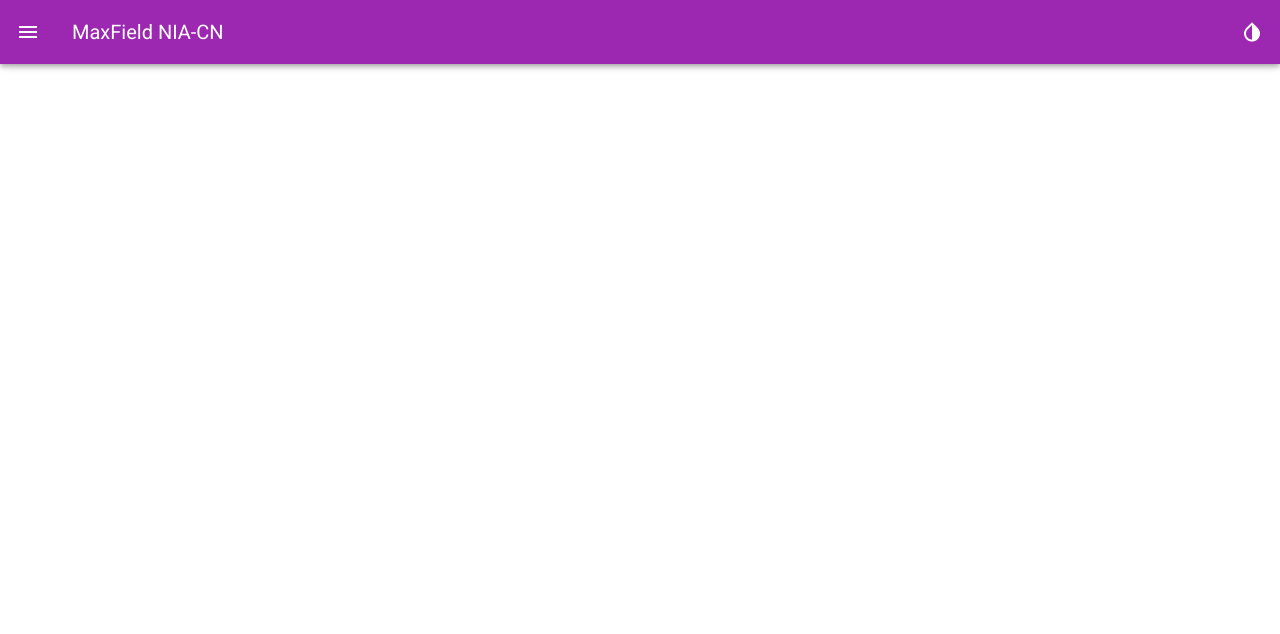
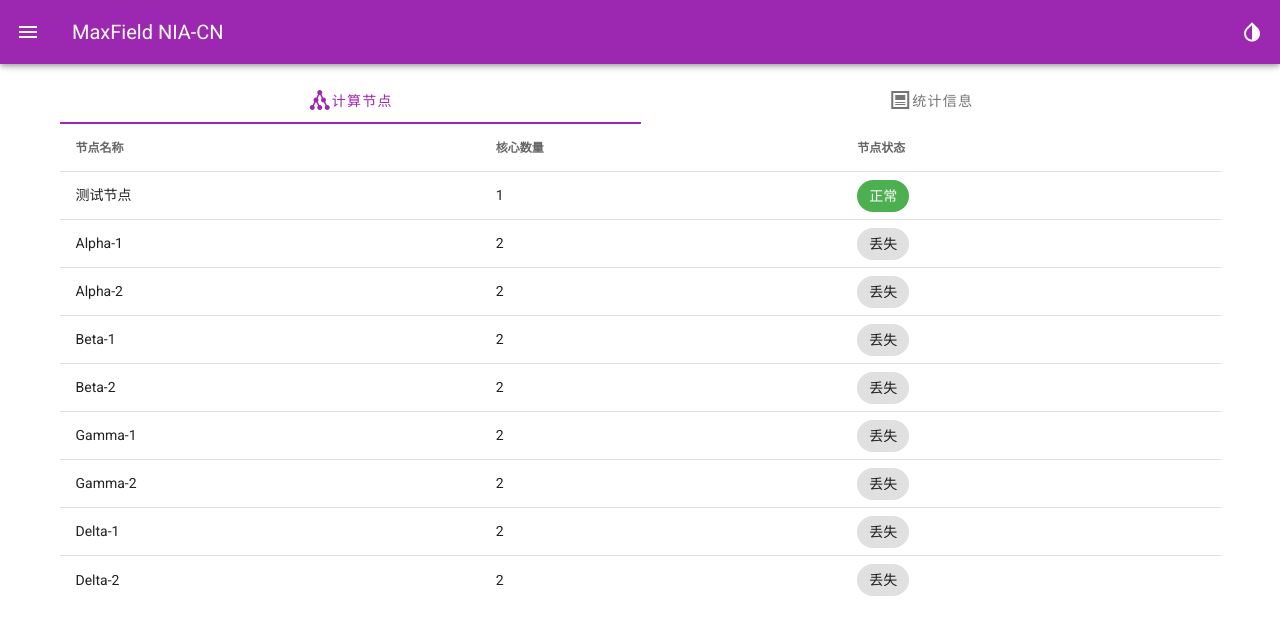
Before and after one commit to UESTC-Ingress/maxfield-frontend, a Vue app: page /stats in a window 1280 px wide. Shown: the top 634 px of the page. Built offline with nearby package versions, Linux system fonts and the light colour scheme; no server answers; what vue-recaptcha-v3 would draw is missing.

Commit message:
Add info.

```diff
--- a/src/assets/nodelist.json
+++ b/src/assets/nodelist.json
@@ -1,38 +1,47 @@
 {
   "test": {
     "name": "测试节点",
+    "cores": 1,
     "endpoint": "http://127.0.0.1:1331"
   },
   "Alpha-1": {
     "name": "Alpha-1",
+    "cores": 2,
     "endpoint": "https://worker-1-alpha-stevecharlesyang.cloud.okteto.net"
   },
   "Alpha-2": {
     "name": "Alpha-2",
+    "cores": 2,
     "endpoint": "https://worker-2-alpha-stevecharlesyang.cloud.okteto.net"
   },
   "Beta-1": {
     "name": "Beta-1",
+    "cores": 2,
     "endpoint": "https://worker-1-beta-stevecharlesyang.cloud.okteto.net"
   },
   "Beta-2": {
     "name": "Beta-2",
+    "cores": 2,
     "endpoint": "https://worker-2-beta-stevecharlesyang.cloud.okteto.net"
   },
   "Gamma-1": {
     "name": "Gamma-1",
+    "cores": 2,
     "endpoint": "https://worker-1-gamma-mrpeterjin.cloud.okteto.net"
   },
   "Gamma-2": {
     "name": "Gamma-2",
+    "cores": 2,
     "endpoint": "https://worker-2-gamma-mrpeterjin.cloud.okteto.net"
   },
   "Delta-1": {
     "name": "Delta-1",
+    "cores": 2,
     "endpoint": "https://worker-1-delta-mrpeterjin.cloud.okteto.net"
   },
   "Delta-2": {
     "name": "Delta-2",
+    "cores": 2,
     "endpoint": "https://worker-2-delta-mrpeterjin.cloud.okteto.net"
   }
 }
--- a/src/components/layout/NavDrawer.vue
+++ b/src/components/layout/NavDrawer.vue
@@ -6,7 +6,7 @@
           MaxField
         </v-list-item-title>
         <v-list-item-subtitle>
-          Powered by NIA-CN
+          Powered by NIACNET
         </v-list-item-subtitle>
       </v-list-item-content>
     </v-list-item>
@@ -38,19 +38,19 @@
           <v-list-item-title>查询</v-list-item-title>
         </v-list-item-content>
       </v-list-item>
-      <v-list-item link disabled>
+      <v-list-item to="/stats">
         <v-list-item-icon>
-          <v-icon>mdi-cog-outline</v-icon>
+          <v-icon>mdi-information</v-icon>
         </v-list-item-icon>
         <v-list-item-content>
-          <v-list-item-title>设置 (未完工)</v-list-item-title>
+          <v-list-item-title>统计 (未完工)</v-list-item-title>
         </v-list-item-content>
       </v-list-item>
     </v-list>
 
     <template v-slot:append>
       <v-footer>
-        <span class="font-weight-light">Niantic Project China</span>
+        <span class="font-weight-light">NIACNET 高性能计算中心</span>
         <v-spacer />
         <AboutView />
       </v-footer>
--- a/src/components/modal/AboutView.vue
+++ b/src/components/modal/AboutView.vue
@@ -15,7 +15,7 @@
           Niantic CN Version Frontend v0.3
         </v-card-subtitle>
 
-        本前端程序由 NIA-CN 高性能实验室维护，使用 GPLv3 方式授权。
+        本前端程序由 NIACNET 高性能实验室维护，使用 GPLv3 方式授权。
       </v-card-text>
 
       <v-divider></v-divider>
--- a/src/components/modal/SubmitSucPrompt.vue
+++ b/src/components/modal/SubmitSucPrompt.vue
@@ -11,7 +11,9 @@
       <v-card-text>
         您的任务编号为: <code>{{ task.taskid }}</code
         ><br />
-        它将保存在您的浏览器缓存中，您可以随时<router-link to="/list"
+        它将保存在您的浏览器缓存中，您可以随时<router-link
+          to="/list"
+          @click="dialog = false"
           >查看进度</router-link
         >。
         <br />
--- a/src/router/index.js
+++ b/src/router/index.js
@@ -4,6 +4,7 @@ import Home from "../views/Home.vue";
 import Submit from "../views/Submit.vue";
 import List from "../views/List.vue";
 import Info from "../views/Info.vue";
+import Stats from "../views/Stats.vue";
 
 Vue.use(VueRouter);
 
@@ -27,6 +28,11 @@ const routes = [
     path: "/info/:workerid/:taskid",
     name: "Info",
     component: Info
+  },
+  {
+    path: "/stats",
+    name: "Stats",
+    component: Stats
   }
 ];
 
--- /dev/null
+++ b/src/views/Stats.vue
@@ -0,0 +1,68 @@
+<template>
+  <v-container>
+    <v-tabs grow :show-arrows="false" centered>
+      <v-tab>
+        <v-icon>mdi-graph</v-icon>
+        计算节点
+      </v-tab>
+      <v-tab>
+        <v-icon>mdi-post-outline</v-icon>
+        统计信息
+      </v-tab>
+      <v-tab-item>
+        <v-simple-table>
+          <thead>
+            <tr>
+              <th class="text-left">节点名称</th>
+              <th class="text-left">核心数量</th>
+              <th class="text-left">节点状态</th>
+            </tr>
+          </thead>
+          <tbody>
+            <tr v-for="node in nodearray" :key="node[0]">
+              <td>{{ node[1].name }}</td>
+              <td>{{ node[1].cores }}</td>
+              <td>
+                <v-chip :class="node[1].status ? 'success' : 'failed'">{{
+                  node[1].status ? "正常" : "丢失"
+                }}</v-chip>
+              </td>
+            </tr>
+          </tbody>
+        </v-simple-table>
+      </v-tab-item>
+      <v-tab-item> </v-tab-item>
+    </v-tabs>
+  </v-container>
+</template>
+<script>
+import nodelist from "@/assets/nodelist.json";
+
+export default {
+  data: () => ({
+    nodelist: nodelist,
+    nodearray: []
+  }),
+  methods: {
+    refreshData: function() {
+      Object.entries(this.nodelist).forEach(nodeitem => {
+        this.axios
+          .get(nodeitem[1].endpoint)
+          .then(res => {
+            if (res.status === 200) this.nodelist[nodeitem[0]].status = true;
+            else this.nodelist[nodeitem[0]].status = false;
+          })
+          .catch(() => {
+            this.nodelist[nodeitem[0]].status = false;
+          })
+          .finally(() => {
+            this.nodearray = Object.entries(this.nodelist);
+          });
+      });
+    }
+  },
+  mounted() {
+    this.refreshData();
+  }
+};
+</script>
--- a/src/views/Submit.vue
+++ b/src/views/Submit.vue
@@ -1,11 +1,45 @@
 <template>
   <v-container>
     <v-card>
-      <v-card-title>提交MaxField请求</v-card-title>
+      <v-card-title>提交 MaxField 请求</v-card-title>
       <v-divider />
       <v-card-text>
         <v-form ref="form">
-          <v-subheader>MaxField信息</v-subheader>
+          <v-subheader
+            >MaxField 信息
+            <v-dialog v-model="helper_portals" max-width="560">
+              <template v-slot:activator="{ on }">
+                <v-icon small v-on="on">mdi-help-circle</v-icon>
+              </template>
+              <v-card>
+                <v-card-title class="headline"
+                  >如何填写 Portal 列表？</v-card-title
+                >
+                <v-card-text>
+                  <p>
+                    1. 在 Intel 中找到 Portal<br />
+                    2. 点击 Portal，一个信息界面将会出现<br />
+                    3. 点击 Intel 右上角的 Link 按钮<br />
+                    4. 复制它的链接，将其粘贴到列表内<br />
+                  </p>
+                  <p>
+                    格式为: <code>Portal 名; Intel 链接</code> <br />
+                    亦支持:
+                    <code
+                      >Portal 名; Intel 链接; Key数量; SBUL(指使用SBUL)</code
+                    >
+                  </p>
+                </v-card-text>
+                <v-card-actions>
+                  <v-spacer></v-spacer>
+                  <v-btn color="primary" text @click="helper_portals = false"
+                    >关闭</v-btn
+                  >
+                </v-card-actions>
+              </v-card>
+            </v-dialog>
+          </v-subheader>
+
           <v-textarea
             auto-grow
             outlined
@@ -18,7 +52,7 @@
                 (v && v.split(/\r\n|\r|\n/).length < 50) ||
                 'Portal数量限制在50个',
               v =>
-                /^([^;]*; https:\/\/intel.ingress.com\/intel\?ll=-?[0-9]*\.[0-9]*,-?[0-9]*\.[0-9]*&z=[0-9]*&pll=-?[0-9]*\.[0-9]*,-?[0-9]*\.[0-9]*\n?){1,50}$/g.test(
+                /^([^;]*; https:\/\/intel.ingress.com\/intel\?ll=-?[0-9]*\.[0-9]*,-?[0-9]*\.[0-9]*&z=[0-9]*&pll=-?[0-9]*\.[0-9]*,-?[0-9]*\.[0-9]*(;[0-9]{1,})?(;SBUL)?\n?){1,50}$/g.test(
                   v
                 ) || '输入内容不合法'
             ]"
@@ -106,6 +140,7 @@ export default {
       "g-recaptcha-response": null
     },
     loading: false,
+    helper_portals: false,
     task: {
       taskid: null,
       submitinqueue: 0
--- a/vue.config.js
+++ b/vue.config.js
@@ -1,6 +1,6 @@
 module.exports = {
   transpileDependencies: ["vuetify"],
   devServer: {
-    host: "maxfield-dev.nia.ac.cn"
+    host: "127.0.0.1"
   }
 };
```
